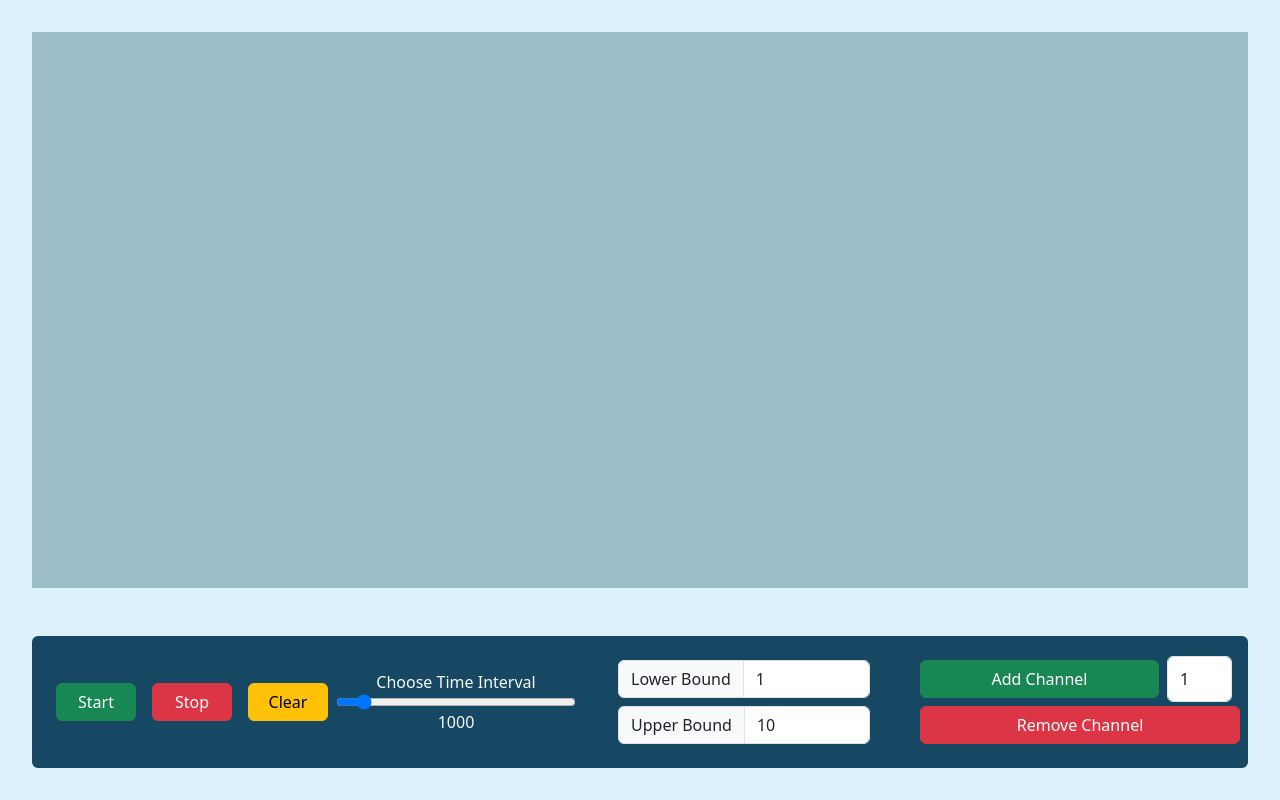
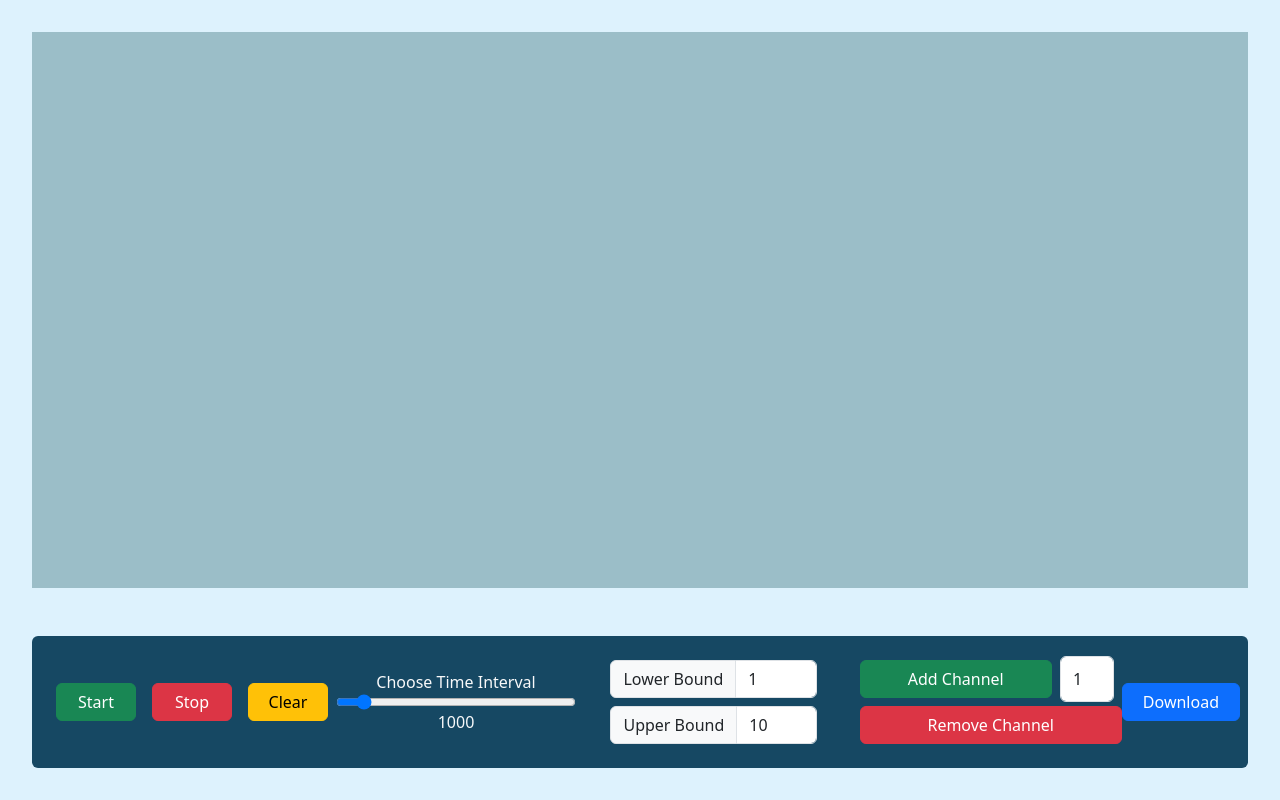
Before and after one commit to uguryilmazdev/react-data-visualizer, a React (Vite) app: page / in a window 1280 px wide. Built offline with nearby package versions, Linux system fonts and the light colour scheme.

Commit message:
Add download file functionality

```diff
--- a/package.json
+++ b/package.json
@@ -11,8 +11,11 @@
   },
   "dependencies": {
     "bootstrap": "^5.3.2",
+    "exceljs": "^4.4.0",
+    "file-saver": "^2.0.5",
     "react": "^18.2.0",
-    "react-dom": "^18.2.0"
+    "react-dom": "^18.2.0",
+    "xlsx": "^0.18.5"
   },
   "devDependencies": {
     "@types/react": "^18.2.37",
--- a/src/components/ControlPanel/ControlPanel.jsx
+++ b/src/components/ControlPanel/ControlPanel.jsx
@@ -2,9 +2,17 @@
 import React, { useState } from "react";
 import { useChannel } from "../../context/ChannelContext";
 import { useGenerator } from "../../context/GeneratorContext";
+import exportToExcel from "../../utils/exportToExcel";
 
 function ControlPanel() {
-    const { addChannel, removeChannel, clearAllChannels, handleChannelNumber, numberOfChannel } = useChannel();
+    const {
+        addChannel,
+        removeChannel,
+        clearAllChannels,
+        handleChannelNumber,
+        numberOfChannel,
+        getAllChannelValues } = useChannel();
+
     const {
         timeInterval,
         randomMin,
@@ -45,6 +53,10 @@ function ControlPanel() {
                 </div>
                 <button className="btn btn-danger mx-2 my-1 w-100" type="button" onClick={removeChannel}>Remove Channel</button>
             </div>
+            <div className="d-flex flex-column">
+            <button className="btn btn-primary mx-2 my-1 w-100" type="button" onClick={() => {const channels = getAllChannelValues(); exportToExcel(channels);}}>Download</button>
+            </div>
+
         </section>
     )
 }
--- /dev/null
+++ b/src/utils/exportToExcel.jsx
@@ -0,0 +1,25 @@
+import ExcelJS from 'exceljs';
+import { saveAs } from 'file-saver';
+
+export default async function exportToExcel(channels) {
+  const workbook = new ExcelJS.Workbook();
+  const sheet = workbook.addWorksheet('Channels Data');
+
+  // Header row
+  sheet.addRow(['Index', ...Array.from({ length: channels.length }, (_, i) => `Channel ${i + 1}`)]);
+
+  // Add values
+  channels[0].forEach((_, rowIndex) => {
+    const rowData = [rowIndex + 1];
+    channels.forEach((channel) => {
+      rowData.push(channel[rowIndex]);
+    });
+    sheet.addRow(rowData);
+  });
+
+  // Download file
+  await workbook.xlsx.writeBuffer().then((buffer) => {
+    const blob = new Blob([buffer], { type: 'application/vnd.openxmlformats-officedocument.spreadsheetml.sheet' });
+    saveAs(blob, 'channels_data.xlsx');
+  });
+}
```
Also changed, not shown: 1 other file (tests, documents, lock files or other folders).
